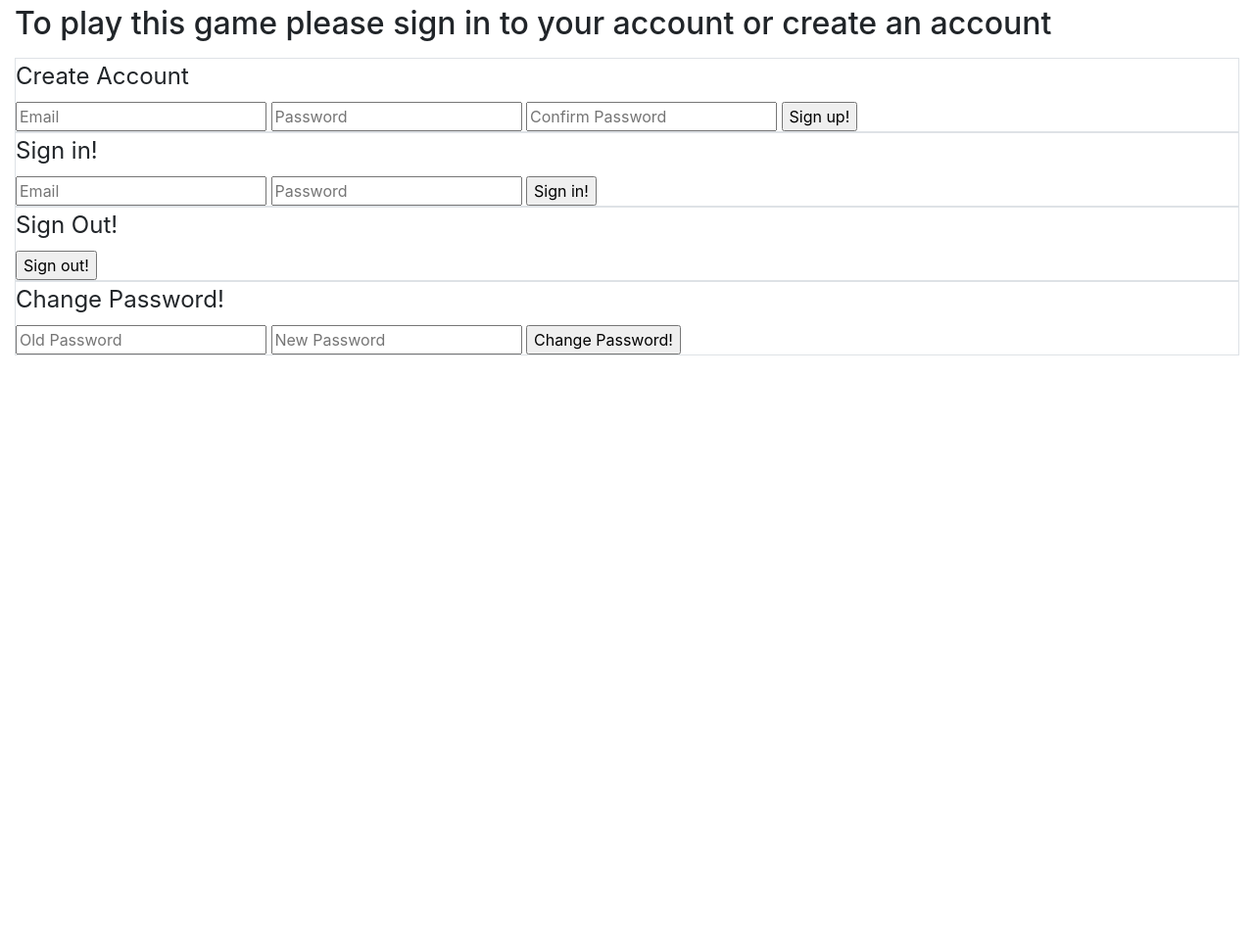
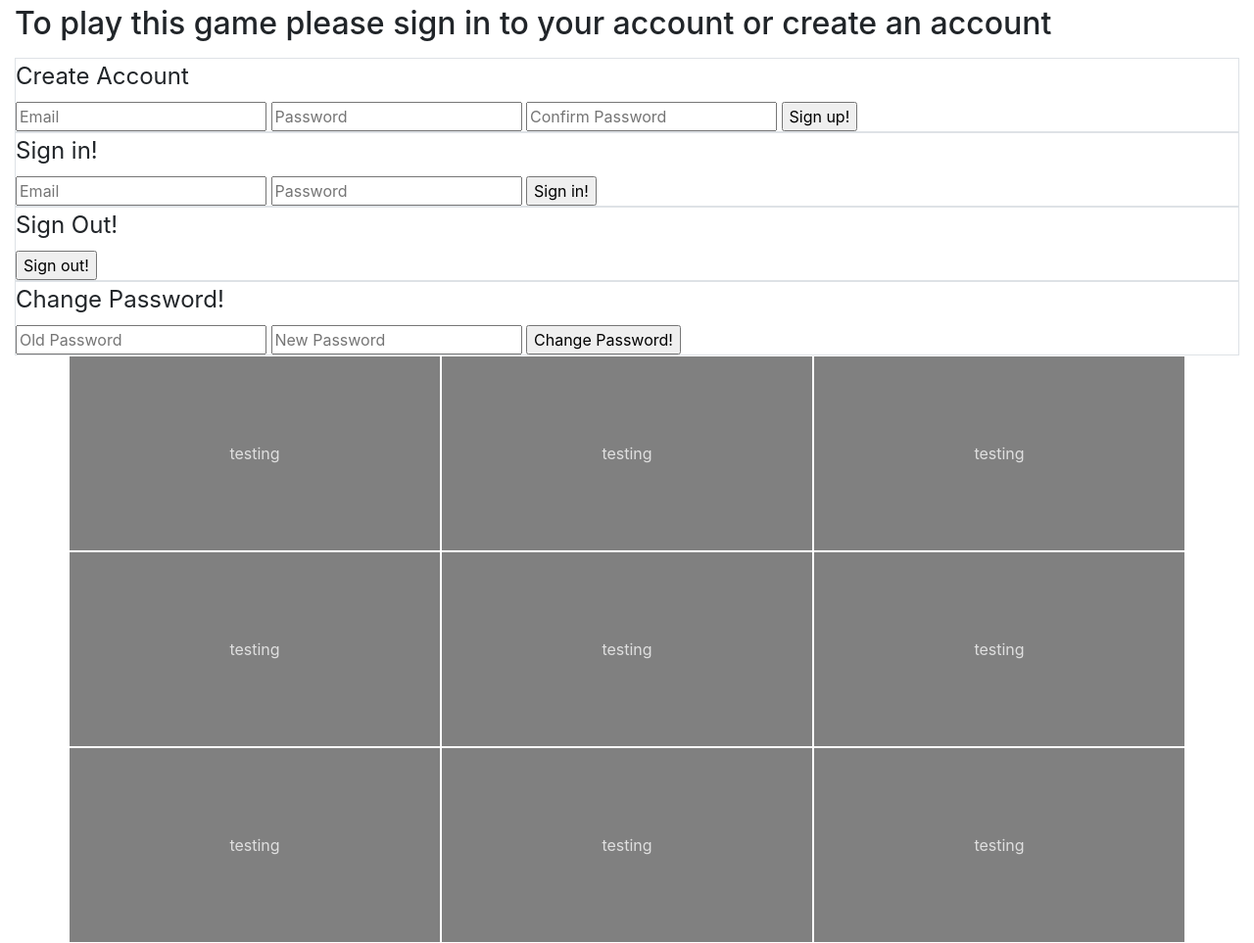
Before and after one commit to KwesiAtherley/tic-tac-toe-client, a website built with webpack: page index.html in a window 1280 px wide. Shown: the part 51-1014 px from the top of the page at 98% size. Before the commit the page ends 800 px from the top, so only its background shows below. Built offline with nearby package versions, Linux system fonts and the light colour scheme.

Commit message:
Updated landing page with empty game board

```diff
--- a/assets/styles/index.scss
+++ b/assets/styles/index.scss
@@ -1 +1,29 @@
 @import '~bootstrap/scss/bootstrap';
+
+$background-color: #fffff;
+$font-color: #dfdfdf;
+$white: #fff;
+$grey: rgb(128, 128, 128);
+$teal: rgb(0, 156, 161);
+$black: #000;
+
+body {
+  background-color: $background-color;
+}
+
+.box {
+  align-items: center;
+  border: 1px solid $white;
+  color: $font-color;
+  display: flex;
+  height: 200px;
+  justify-content: center;
+}
+
+.grey {
+  background-color: $grey;
+}
+
+.teal {
+  background-color: $teal;
+}
--- a/index.html
+++ b/index.html
@@ -52,5 +52,25 @@
     </fieldset>
   </form>
 
+  <div id="game-box"class="container">
+    <div class="row">
+            <div class="col-4 col-sm-4 col-md-4 col-lg-4 col-xl-4 box greybox grey">testing</div>
+            <div class="col-4 col-sm-4 col-md-4 col-lg-4 col-xl-4 box greybox grey">testing</div>
+            <div class="col-4 col-sm-4 col-md-4 col-lg-4 col-xl-4 box greybox grey">testing</div>
+    </div>
+
+    <div class="row">
+            <div class="col-4 col-sm-4 col-md-4 col-lg-4 col-xl-4 box grey">testing</div>
+            <div class="col-4 col-sm-4 col-md-4 col-lg-4 col-xl-4 box grey">testing</div>
+            <div class="col-4 col-sm-4 col-md-4 col-lg-4 col-xl-4 box grey">testing</div>
+    </div>
+
+    <div class="row">
+            <div class="col-4 col-sm-4 col-md-4 col-lg-4 col-xl-4 box grey">testing</div>
+            <div class="col-4 col-sm-4 col-md-4 col-lg-4 col-xl-4 box grey">testing</div>
+            <div class="col-4 col-sm-4 col-md-4 col-lg-4 col-xl-4 box grey">testing</div>
+    </div>
+
+  </div>
     </body>
 </html>
```
